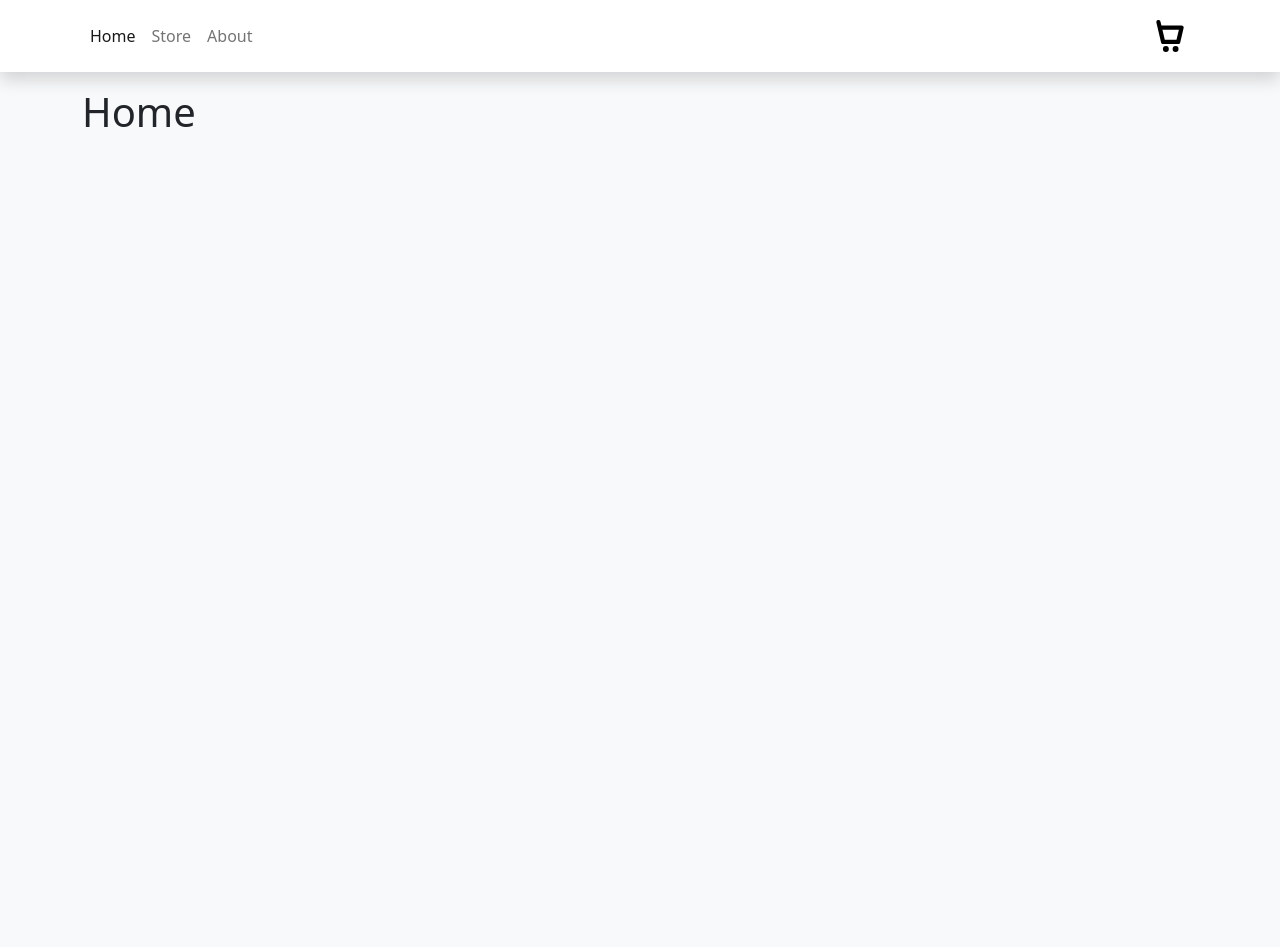
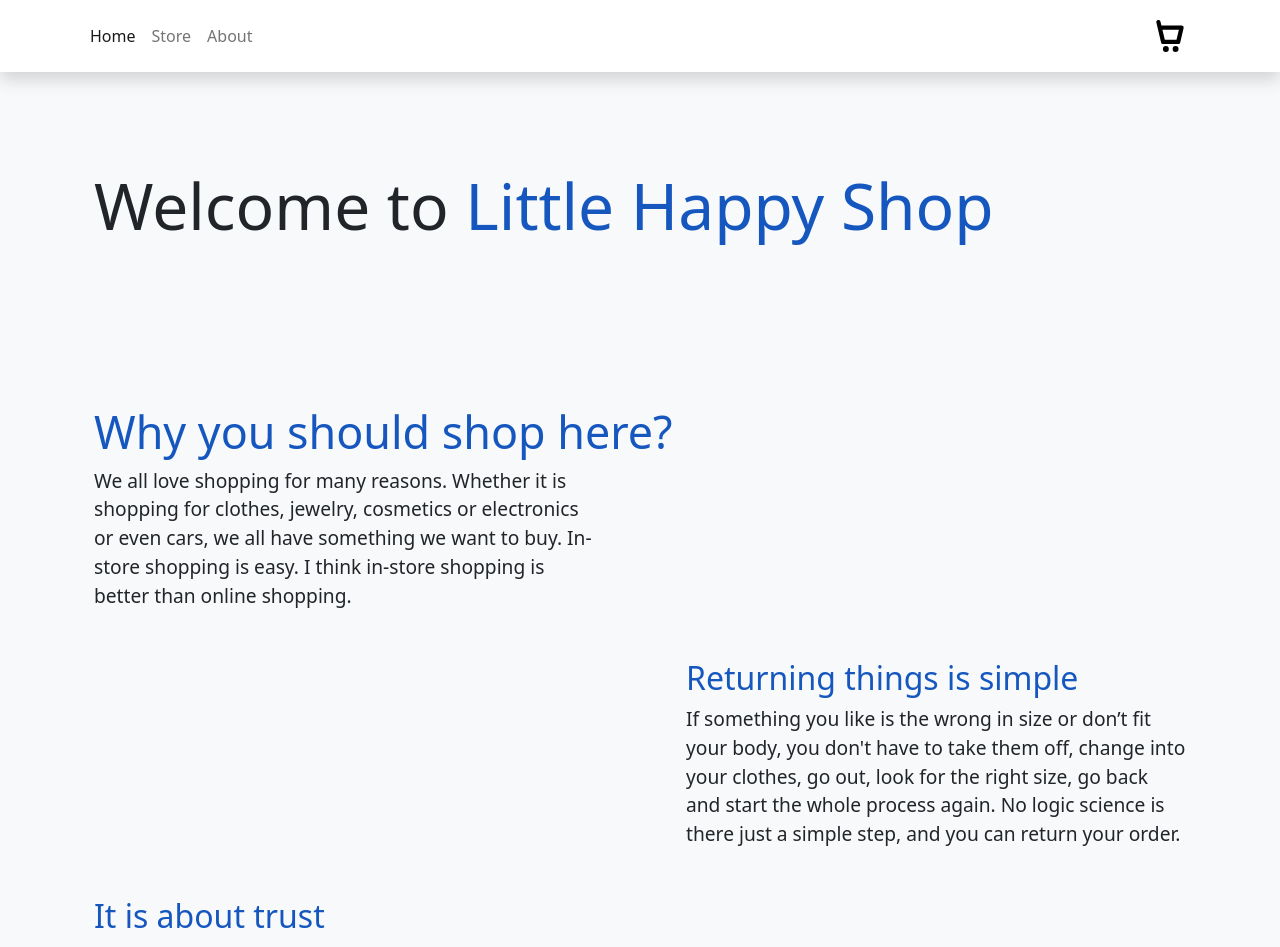
Before and after one commit to fatcatt013/react-ts-tutorial, a React (Vite) app: page / in a window 1280 px wide. Shown: the top 947 px of the page. Before the commit the page ends 800 px from the top, so only its background shows below. Built offline with nearby package versions, Linux system fonts and the light colour scheme.

Commit message:
homepage done

```diff
--- a/index.html
+++ b/index.html
@@ -7,6 +7,7 @@
     <title>Little happy shop</title>
   </head>
   <body class="bg-light">
+    <style src="./src/index.css"></style>
     <div id="root"></div>
     <script type="module" src="/src/main.tsx"></script>
   </body>
--- /dev/null
+++ b/src/data/text.json
@@ -0,0 +1,13 @@
+[
+  {
+    "name": "home",
+    "col1": {
+      "header": "Why you should shop here?",
+      "minorHeader1": "Returning things is simple",
+      "minorHeader2": "It is about trust",
+      "text1": "We all love shopping for many reasons. Whether it is shopping for clothes, jewelry, cosmetics or electronics or even cars, we all have something we want to buy. In-store shopping is easy. I think in-store shopping is better than online shopping.",
+      "text2": "If something you like is the wrong in size or don’t fit your body, you don't have to take them off, change into your clothes, go out, look for the right size, go back and start the whole process again. No logic science is there just a simple step, and you can return your order.",
+      "text3": "Many people don’t trust the idea of adding their credit card information to the shopping website. Online shopping means we will need to pay for our purchases via a credit card, a PayPal account, or Visa card. Not everyone is comfortable paying in this way because of that, most people will continue to shop in stores when they can shop online."
+    }
+  }
+]
--- /dev/null
+++ b/src/index.css
@@ -0,0 +1,4 @@
+.container {
+  display: 'flex';
+  justify-content: 'center';
+}
--- a/src/pages/Home.tsx
+++ b/src/pages/Home.tsx
@@ -1,3 +1,76 @@
+import text from '../data/text.json';
+
 export default function Home() {
-  return <h1>Home</h1>;
+  const homepageText = text.find((page) => page.name === 'home') || {
+    col1: { header: 'Page not found', text: 'Text not found' },
+  };
+
+  return (
+    <div className="container" style={homeStyles.container}>
+      <h1 style={{ fontSize: '4rem', marginTop: '5rem', marginBottom: '8rem' }}>
+        Welcome to <span style={homeStyles.walmartSpan}>Little Happy Shop</span>
+      </h1>
+      <div style={{ width: '100%' }}>
+        <div style={homeStyles.column}>
+          <div>
+            <h2 style={homeStyles.headerTwo}>{homepageText['col1'].header}</h2>
+            <p style={homeStyles.text}>{homepageText['col1'].text1}</p>
+          </div>
+
+          <div style={homeStyles.minContainerRight}>
+            <div>
+              <h3 style={homeStyles.headerThree}>
+                {homepageText['col1'].minorHeader1}
+              </h3>
+              <p style={homeStyles.text}>{homepageText['col1'].text2}</p>
+            </div>
+          </div>
+
+          <div>
+            <div>
+              <h3 style={homeStyles.headerThree}>
+                {homepageText['col1'].minorHeader2}
+              </h3>
+              <p style={homeStyles.text}>{homepageText['col1'].text3}</p>
+            </div>
+          </div>
+        </div>
+      </div>
+    </div>
+  );
 }
+
+const homeStyles = {
+  container: {
+    display: 'flex',
+    justifyContent: 'center',
+    flexDirection: 'column',
+    width: '100%',
+  },
+  minContainerRight: {
+    width: '100%',
+    display: 'flex',
+    flexDirection: 'row-reverse',
+  },
+  column: {
+    display: 'flex',
+    flexDirection: 'column',
+  },
+  walmartSpan: {
+    color: '#1557bf',
+  },
+  headerTwo: {
+    color: '#1557bf',
+    marginTop: '2rem',
+    fontSize: '2.8rem',
+  },
+  headerThree: {
+    color: '#1557bf',
+    marginTop: '2rem',
+    fontSize: '2rem',
+  },
+  text: {
+    maxWidth: 500,
+    fontSize: '1.2rem',
+  },
+};
--- a/src/pages/Store.tsx
+++ b/src/pages/Store.tsx
@@ -5,7 +5,7 @@ import storeItems from '../data/items.json';
 export default function Store() {
   return (
     <div>
-      <h1>Store</h1>
+      <h1 style={{ marginBottom: '2rem' }}>Store</h1>
       <Row md={2} xs={1} lg={3} className="g-3">
         {storeItems.map((item) => (
           <Col key={item.id}>
```
